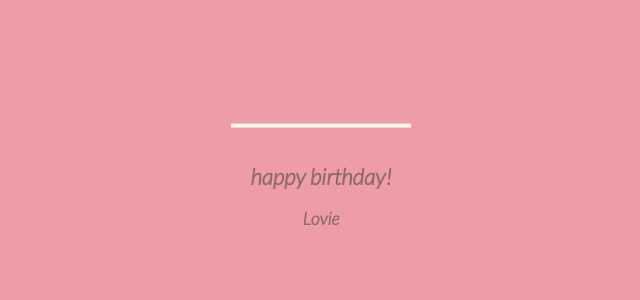
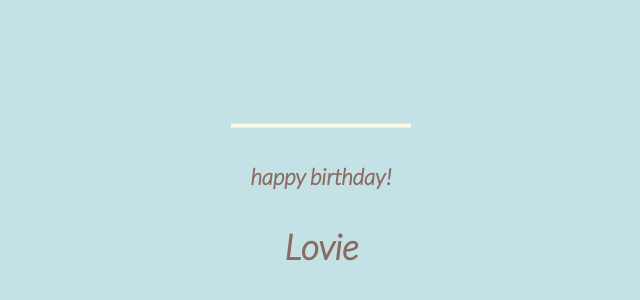
Before and after one commit to jarotairo02-svg/HAPPIEST-BIRTHDAY-BABIII, a plain HTML site: page index.html in a window 1280 px wide. Shown: the part 200-500 px from the top of the page, without its empty margins (327-967 px from the left). Drawn offline with Linux system fonts and the light colour scheme.

Commit message:
Update index.html

```diff
--- a/index.html
+++ b/index.html
@@ -16,12 +16,12 @@
       }
 
       body {
-        background: #ee9ca7;
+        background: #C4E1E6;
       }
 
       .name{
-        font-size: 1.1rem;
-        font-weight: 600;
+        font-size: 2.2rem;
+        font-weight: 800;
       }
 
       #cake {
@@ -97,7 +97,7 @@
 
       @keyframes fuego {
         0%, 100% {
-          background: rgba(254, 248, 97, 0.5);
+          background: rgb(196, 225, 230, 0.5);
           box-shadow: 0 0 40px 10px rgba(248, 233, 209, 0.2);
           transform: translateY(0) scale(1);
         }
```
